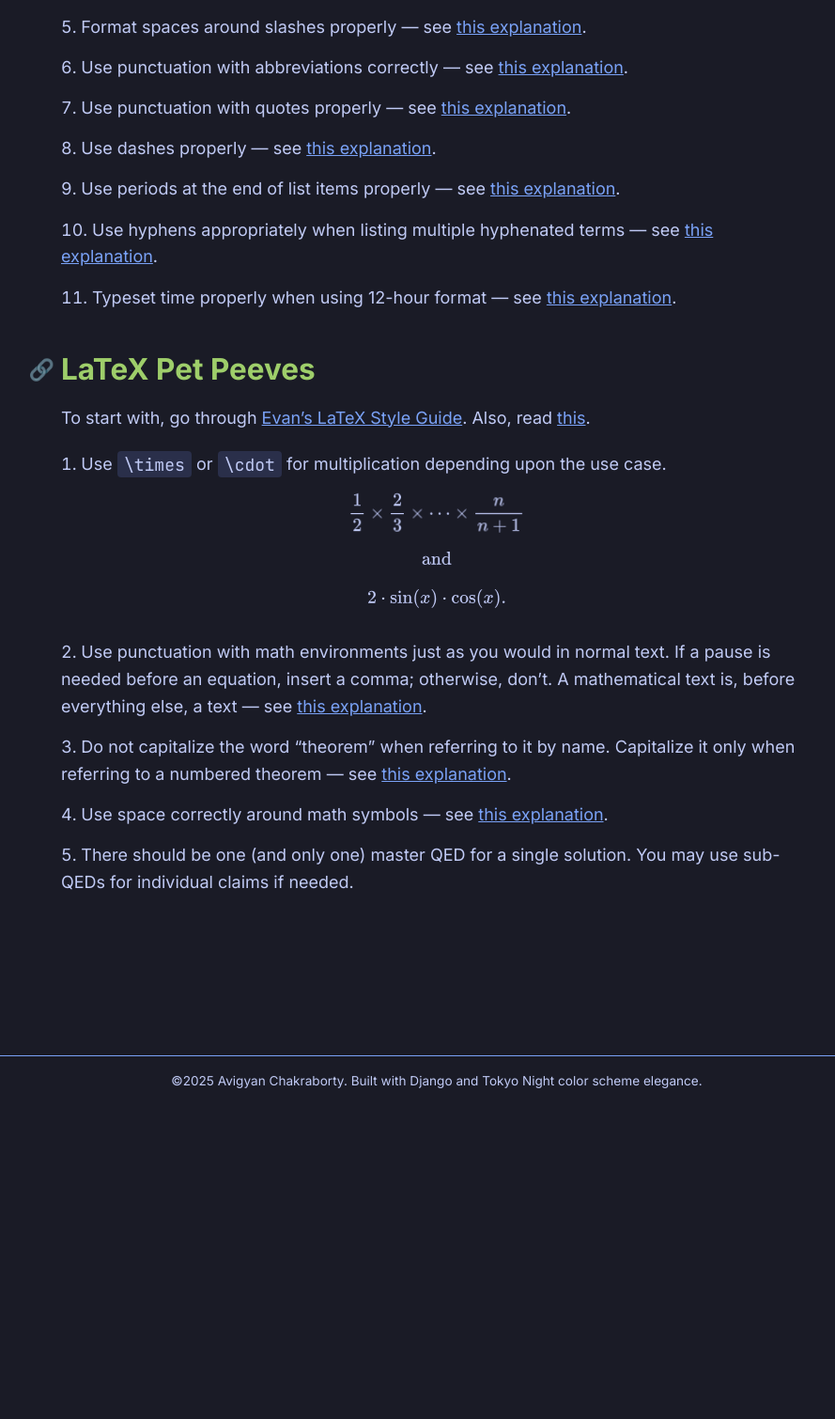
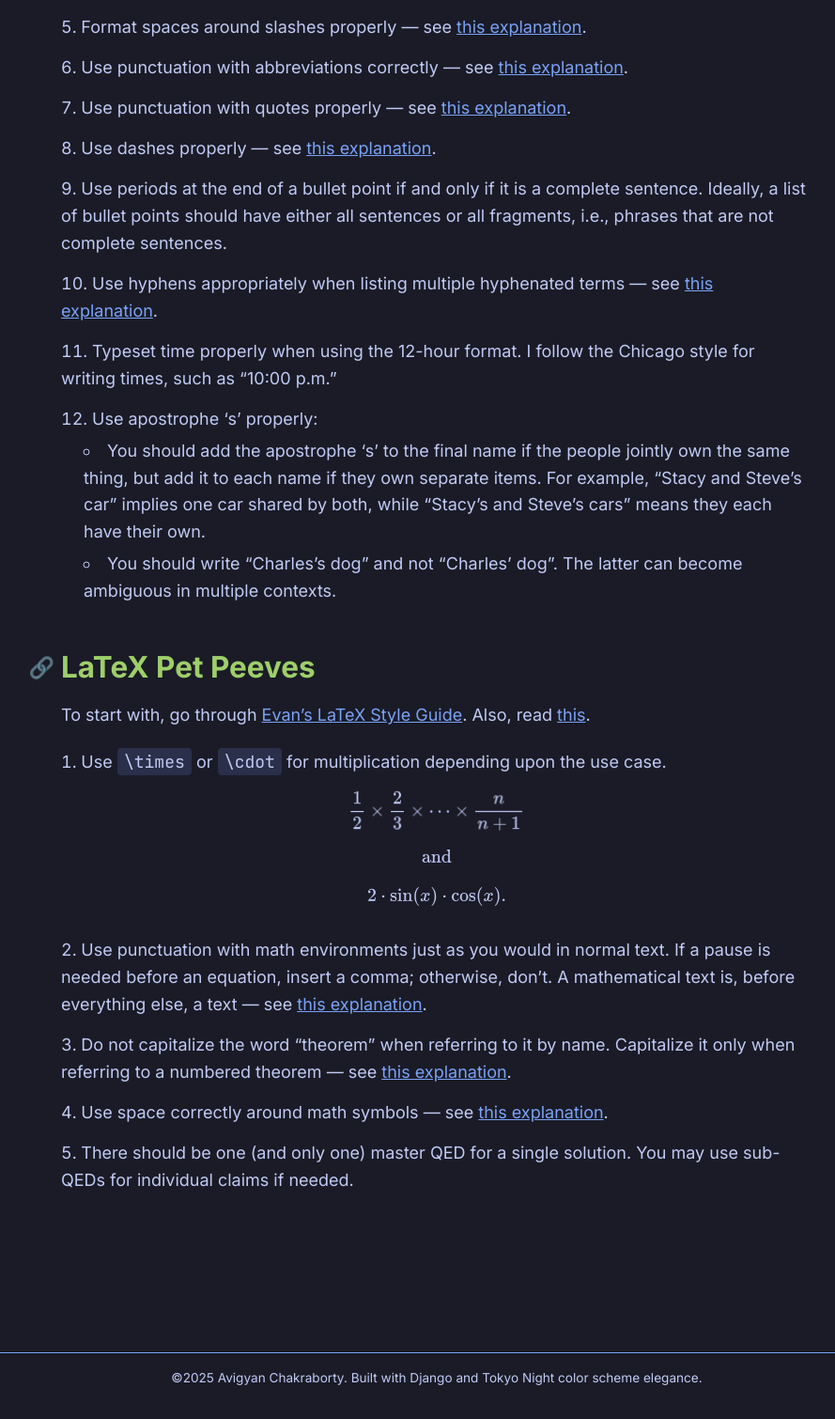
Before and after one commit to Bubu-Droid/website, a Django app: page /pet-peeves/ in a window 1280 px wide. Shown: the part 831-2341 px from the top of the page at 94% size, without its empty margins (175-1064 px from the left). Before the commit the page ends 1989 px from the top, so only its background shows below. Run offline with Django 5.2, Linux system fonts and the light colour scheme.

Commit message:
Add new pet peeves

```diff
--- a/main/templates/main/pet_peeves.html
+++ b/main/templates/main/pet_peeves.html
@@ -1,6 +1,7 @@
 {% extends "base.html" %}
 
 {% load static %}
+
 {% block head %}
 <link rel="stylesheet" href="{% static 'main/style.css' %}">
 {% endblock %}
@@ -68,13 +69,13 @@ that bother me more than they should.{% endblock %}
       <li>
         Punctuate text within parentheses properly — see
         <a
-        href="https://ell.stackexchange.com/a/1229/172902"
+          href="https://www.grammarly.com/blog/punctuation-capitalization/parentheses-and-brackets/"
           target="_blank">this explanation</a>.
       </li>
       <li>
         Format spaces around slashes properly — see
         <a
-        href="https://english.stackexchange.com/a/2134/481251"
+          href="https://www.grammarly.com/blog/punctuation-capitalization/slash/"
           target="_blank"
         >this explanation</a>.
       </li>
@@ -88,23 +89,23 @@ that bother me more than they should.{% endblock %}
       <li>
         Use punctuation with quotes properly — see
         <a
-        href="https://www.hamilton.edu/academics/centers/writing/style/essentials/punctuation-of-quotations"
+          href="https://www.grammarly.com/blog/punctuation-capitalization/quotation-marks/#4"
           target="_blank"
         >this explanation</a>.
       </li>
       <li>
         Use dashes properly — see
         <a
-        href="https://tex.stackexchange.com/a/3821/294631"
+          href="https://www.grammarly.com/blog/punctuation-capitalization/dash/"
           target="_blank"
         >this explanation</a>.
       </li>
       <li>
-      Use periods at the end of list items properly — see
-      <a
-        href="https://www.reddit.com/r/grammar/comments/3zjr85/comment/cymqag1/?utm_source=share&utm_medium=web3x&utm_name=web3xcss&utm_term=1&utm_content=share_button"
-        target="_blank"
-        >this explanation</a>.
+        Use periods at the end of a bullet point if and
+        only if it is a complete sentence. Ideally,
+        a list of bullet points should have either
+        all sentences or all fragments, i.e., phrases that
+        are not complete sentences.
       </li>
       <li>
         Use hyphens appropriately when listing multiple
@@ -115,11 +116,30 @@ that bother me more than they should.{% endblock %}
         >this explanation</a>.
       </li>
       <li>
-      Typeset time properly when using 12-hour format — see
-      <a
-        href="https://www.chicagomanualofstyle.org/qanda/data/faq/topics/Numbers/faq0029.html"
-        target="_blank"
-        >this explanation</a>.
+        Typeset time properly when using the 12-hour format.
+        I follow the Chicago style for writing times,
+        such as “10:00 p.m.”
+      </li>
+
+      <li>
+        Use apostrophe ‘s’ properly:
+        <ul>
+          <li>
+            You should add the apostrophe ‘s’ to the final
+            name if the people jointly own the same thing,
+            but add it to each name if they own separate
+            items. For example, “Stacy and Steve’s car”
+            implies one car shared by both, while
+            “Stacy’s and Steve’s cars” means they each
+            have their own.
+          </li>
+          <li>
+            You should write “Charles’s dog”
+            and not “Charles’ dog”.
+            The latter can become ambiguous in multiple
+            contexts.
+          </li>
+        </ul>
       </li>
     </ol>
   </section>
```
Lines whose indentation alone changed are shown as unchanged.
